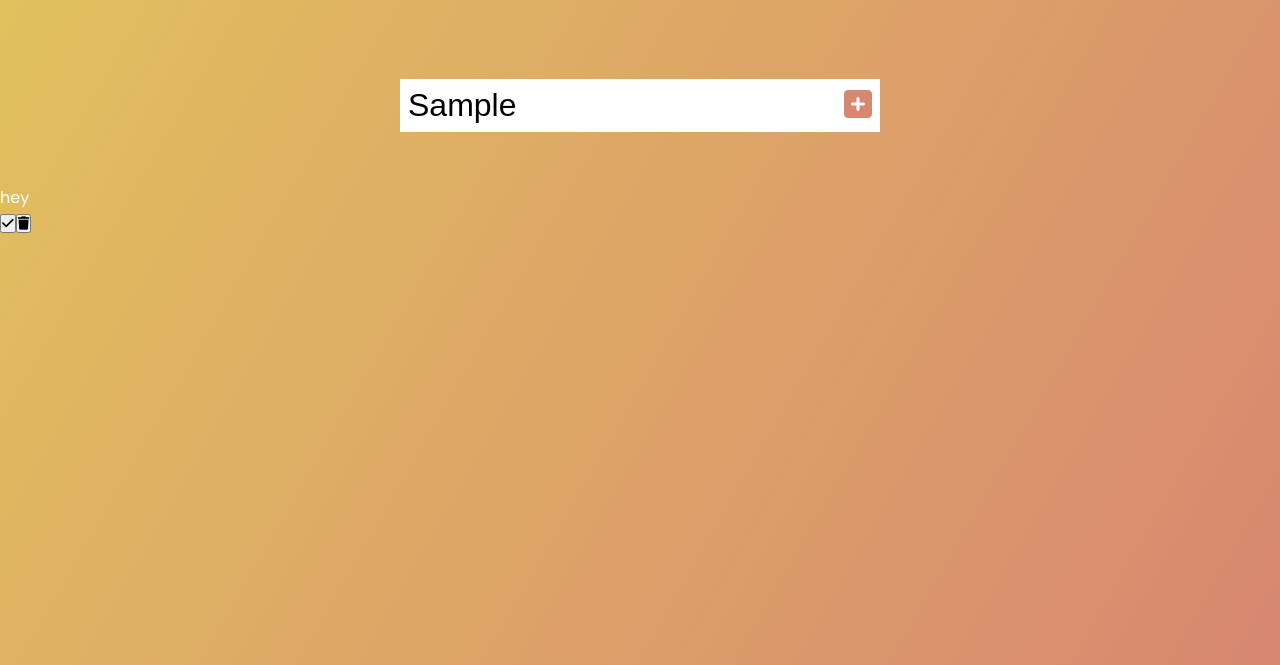
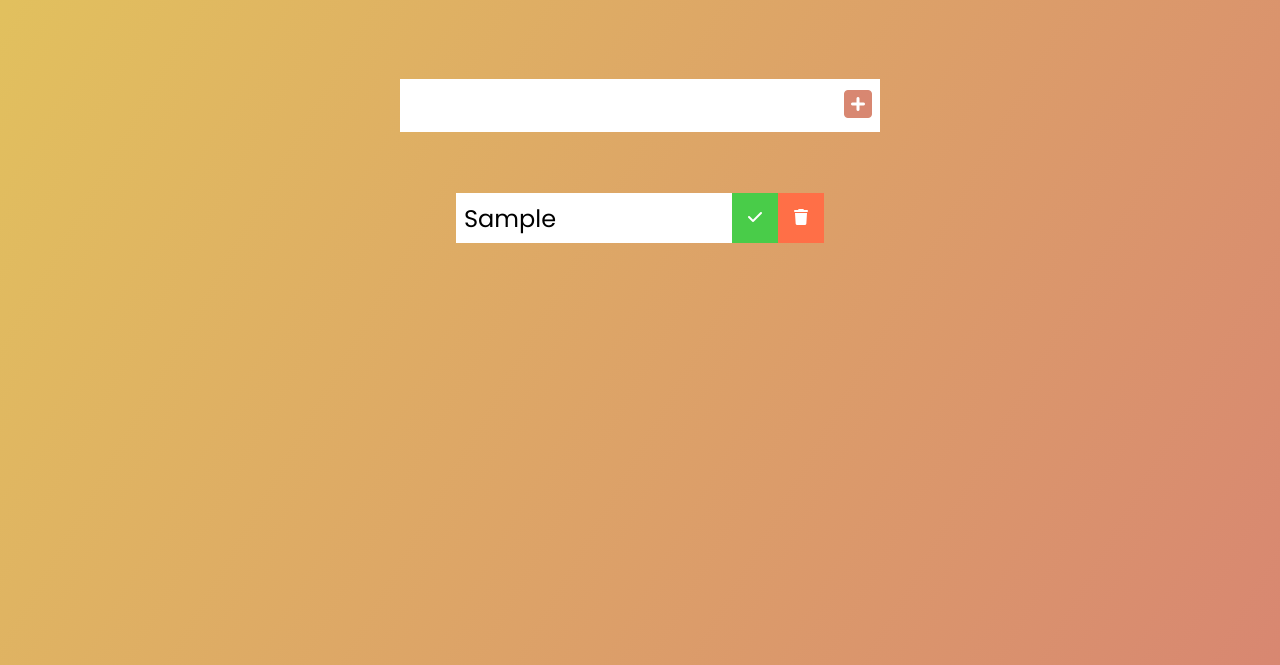
Before and after one commit to SoneThaya/Vanilla-Javascript, a plain HTML site: page todo list/index.html in a window 1280 px wide. Both pictures are taken after typing "Sample" into the empty fields and a click on the button 858 px from the left and 240 px from the top of the page. Shown: the part 135-800 px from the top of the page. Drawn offline with Linux system fonts and the light colour scheme.

Commit message:
styled todo list div, styled buttons

```diff
--- a/todo list/app.js
+++ b/todo list/app.js
@@ -15,7 +15,7 @@ function addTodo(event) {
   todoDiv.classList.add('todo')
   // create li
   const newTodo = document.createElement('li')
-  newTodo.innerHTML = 'hey';
+  newTodo.innerHTML = todoInput.value;
   newTodo.classList.add('todo-item')
   todoDiv.appendChild(newTodo)
   // check mark button
@@ -26,9 +26,11 @@ function addTodo(event) {
   // check trash button
   const trashButton = document.createElement('button')
   trashButton.innerHTML = '<i class="fas fa-trash"></i>';
-  trashButton.classList.add('complete-btn')
+  trashButton.classList.add('trash-btn')
   todoDiv.appendChild(trashButton)
   // append to list
   todoList.appendChild(todoDiv)
 
+  //clear todo input value;
+  todoInput.value = '';
 }
--- a/todo list/style.css
+++ b/todo list/style.css
@@ -42,3 +42,44 @@ form button:hover {
   background: #d88771;
   color: white;
 }
+
+.todo-container {
+  display: flex;
+  justify-content: center;
+  align-items: center;
+}
+
+.todo-list {
+  min-width: 30%;
+  list-style: none;
+}
+
+.todo {
+  margin: 0.5rem;
+  background: white;
+  color: black;
+  font-size: 1.5rem;
+  display: flex;
+  justify-content: space-between;
+  align-items: center;
+}
+
+.todo li {
+  flex: 1;
+}
+
+.trash-btn, .complete-btn {
+  background: #ff6f47;
+  color: white;
+  border: none;
+  padding: 1rem;
+  cursor: pointer;
+  font-size: 1rem;
+}
+.complete-btn {
+  background: rgb(73, 204, 73)
+}
+
+.todo-item {
+  padding: 0rem 0.5rem;
+}
```
